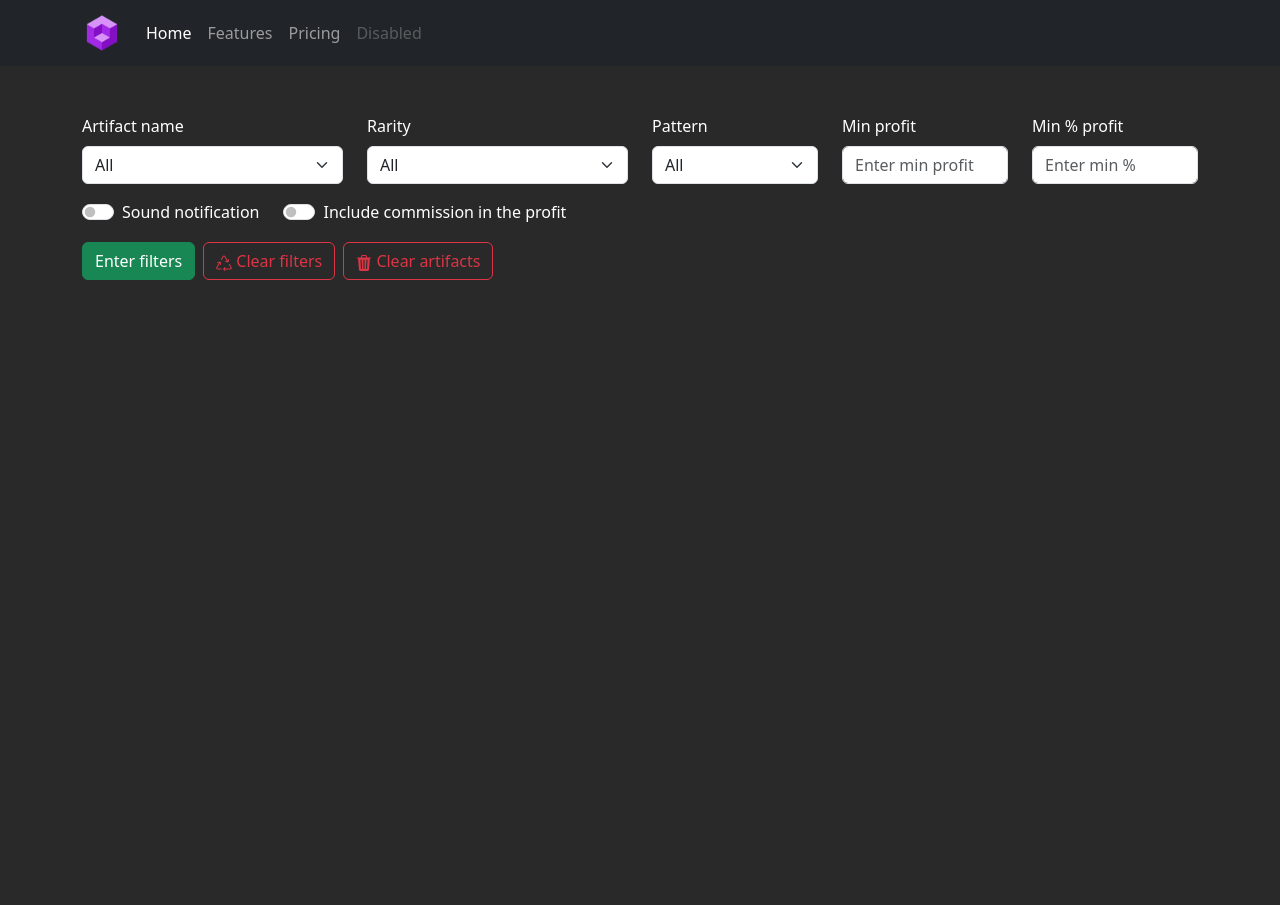
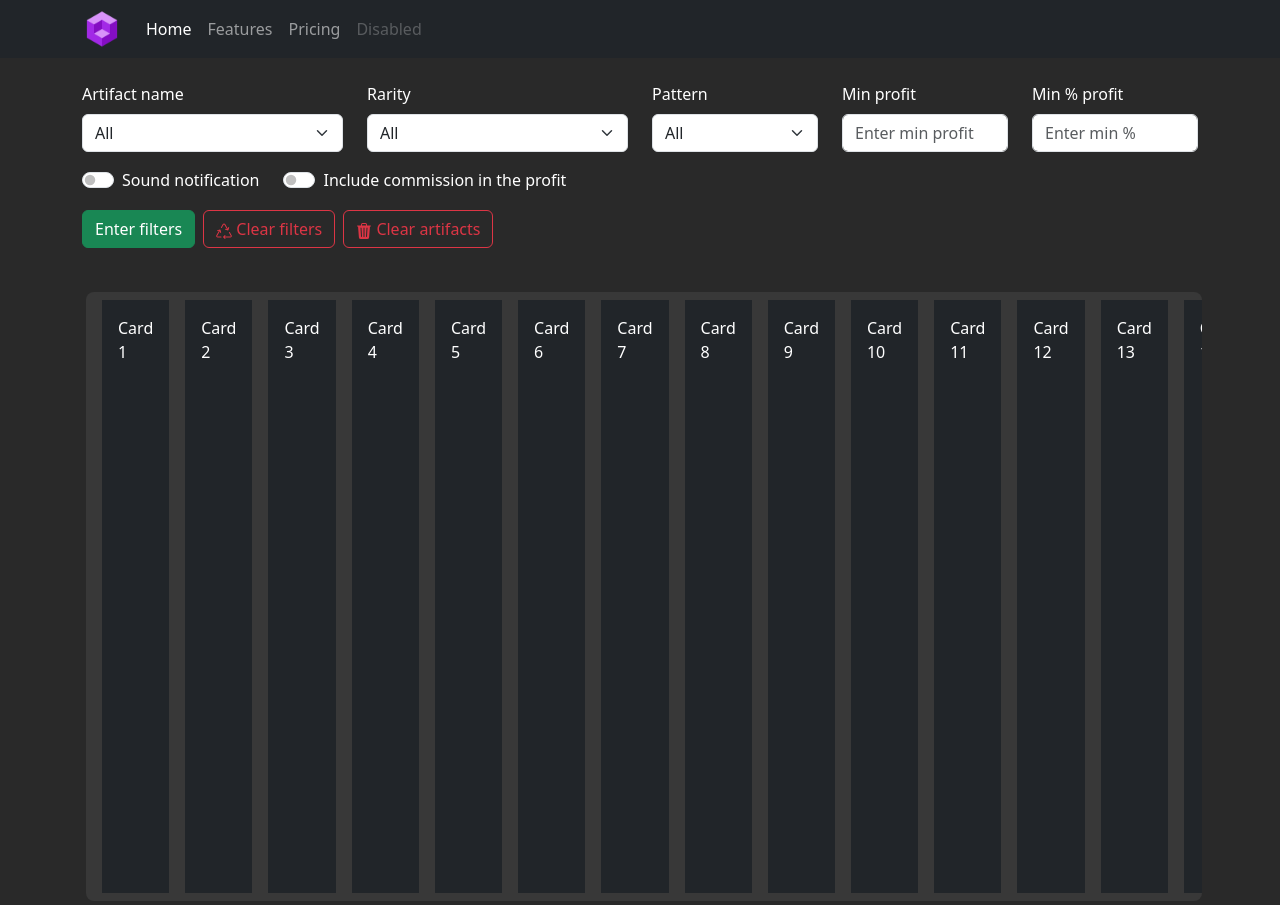
Before and after one commit to Tetrarium/stalcraft-auction-tracker, a React (Vite) app: page / in a window 1280 px wide. Before the commit the page ends 800 px from the top, so only its background shows below. Built offline with nearby package versions, Linux system fonts and the light colour scheme.

Commit message:
make cards container

```diff
--- a/package.json
+++ b/package.json
@@ -11,6 +11,7 @@
   },
   "dependencies": {
     "bootstrap": "^5.3.3",
+    "classnames": "^2.5.1",
     "react": "^18.3.1",
     "react-bootstrap": "^2.10.5",
     "react-dom": "^18.3.1",
--- /dev/null
+++ b/src/components/cards/cards.module.sass
@@ -0,0 +1,25 @@
+.cards
+  background-color: #383838
+  border-radius: 0.5em
+
+  overflow-x: auto
+  overflow-y: hidden
+
+  min-height: 609px
+  max-width: 100%
+
+  &::-webkit-scrollbar
+    // width: 16px
+    height: 16px
+    transition: background-color .5s linear
+
+    &-track
+      background: #2f2f2f
+      border-radius: 10px
+
+    &-thumb
+      background-color: #444
+      border-radius: 10px
+      border: 2px solid #2f2f2f
+      &:hover
+        background-color: #555
--- /dev/null
+++ b/src/components/cards/cards.tsx
@@ -0,0 +1,54 @@
+import classNames from "classnames";
+import { ReactNode, useEffect, useRef } from "react";
+import { Container } from "react-bootstrap";
+
+import s from "./cards.module.sass";
+
+const containerClass = classNames(
+  "d-flex flex-row m-1 p-2",
+  s.cards
+);
+
+/** Временная функция */
+const generateCards = (count: number) => {
+  const result: ReactNode[] = [];
+
+  for (let i = 0; i < count; i++) {
+    result.push(<div className="bg-dark mx-2 p-3 w-20" key={i}>Card {i + 1}</div>);
+  }
+
+  return result;
+};
+
+const Cards = () => {
+  const containerRef = useRef<HTMLDivElement>(null);
+
+  useEffect(() => {
+    const scrollContainer = containerRef.current;
+    if (scrollContainer) {
+      const handleWheel = (event: WheelEvent) => {
+        event.preventDefault();
+
+        scrollContainer.scrollLeft += event.deltaY;
+      };
+
+      scrollContainer.addEventListener('wheel', handleWheel, { passive: false });
+
+      return () => {
+        scrollContainer.removeEventListener('wheel', handleWheel);
+      };
+    }
+  }, []);
+
+  return (
+    <Container
+      className={containerClass}
+      // onWheel={handleWheel}
+      ref={containerRef}
+    >
+      {generateCards(200)}
+    </Container>
+  );
+};
+
+export default Cards;
--- a/src/components/filter/filter.tsx
+++ b/src/components/filter/filter.tsx
@@ -7,7 +7,7 @@ import FSelect from "./f-select";
 
 const Filter = () => {
   return (
-    <Form className="pt-5">
+    <Form className="py-4">
       <Row>
         <FSelect
           className="col-md-3"
--- a/src/components/header/header.tsx
+++ b/src/components/header/header.tsx
@@ -3,7 +3,7 @@ import { Container, Image, Nav, Navbar } from "react-bootstrap";
 
 const Header: FC = () => {
   return (
-    <Navbar className="navbar-dark bg-dark" expand="lg">
+    <Navbar className="navbar-dark bg-dark py-1" expand="lg">
       <Container>
         <Navbar.Brand href="/">
           <Image src="images/cube_logo_purple.png" width={40} />
--- a/src/components/home/home.tsx
+++ b/src/components/home/home.tsx
@@ -1,12 +1,14 @@
 import { FC } from "react";
 import { Container } from "react-bootstrap";
 
+import Cards from "../cards/cards";
 import Filter from "../filter/filter";
 
 const Home: FC = () => {
   return (
     <Container>
       <Filter />
+      <Cards />
     </Container>
   );
 };
```
Also changed, not shown: 1 other file (tests, documents, lock files or other folders).
